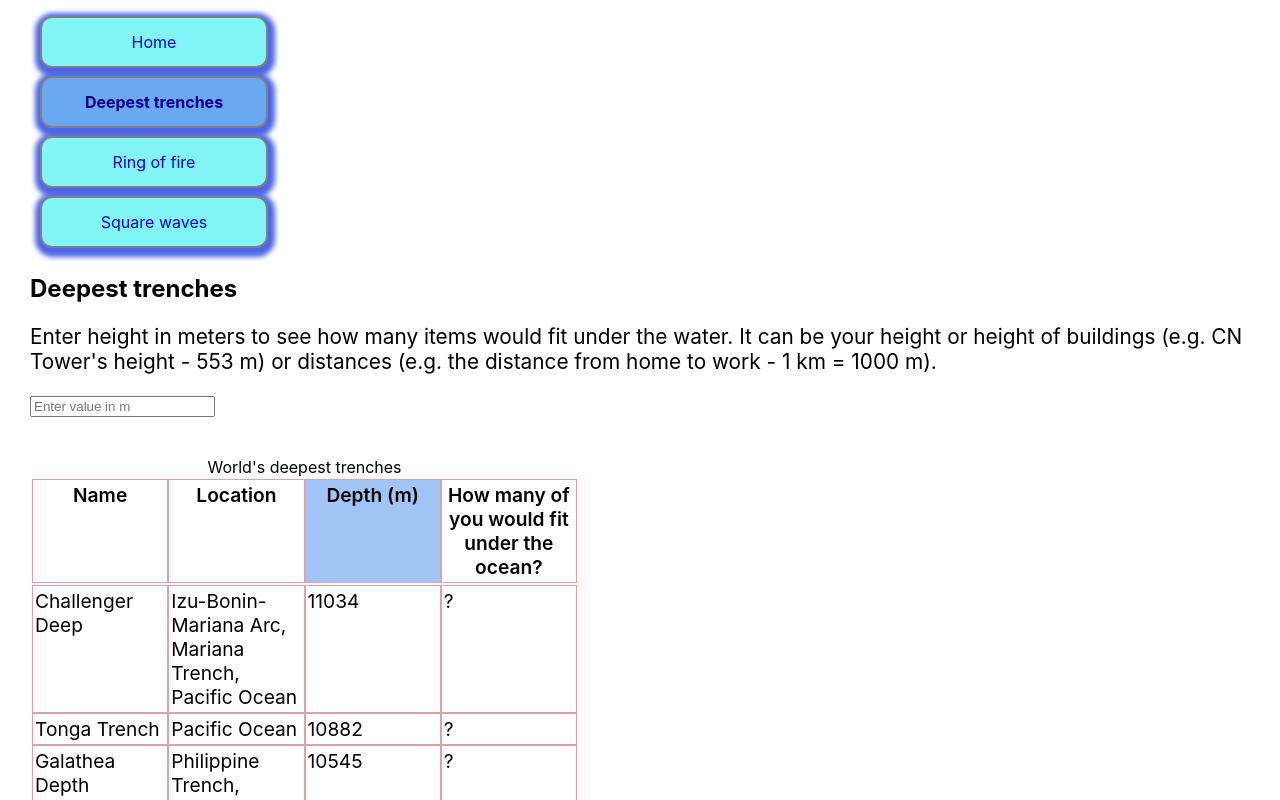
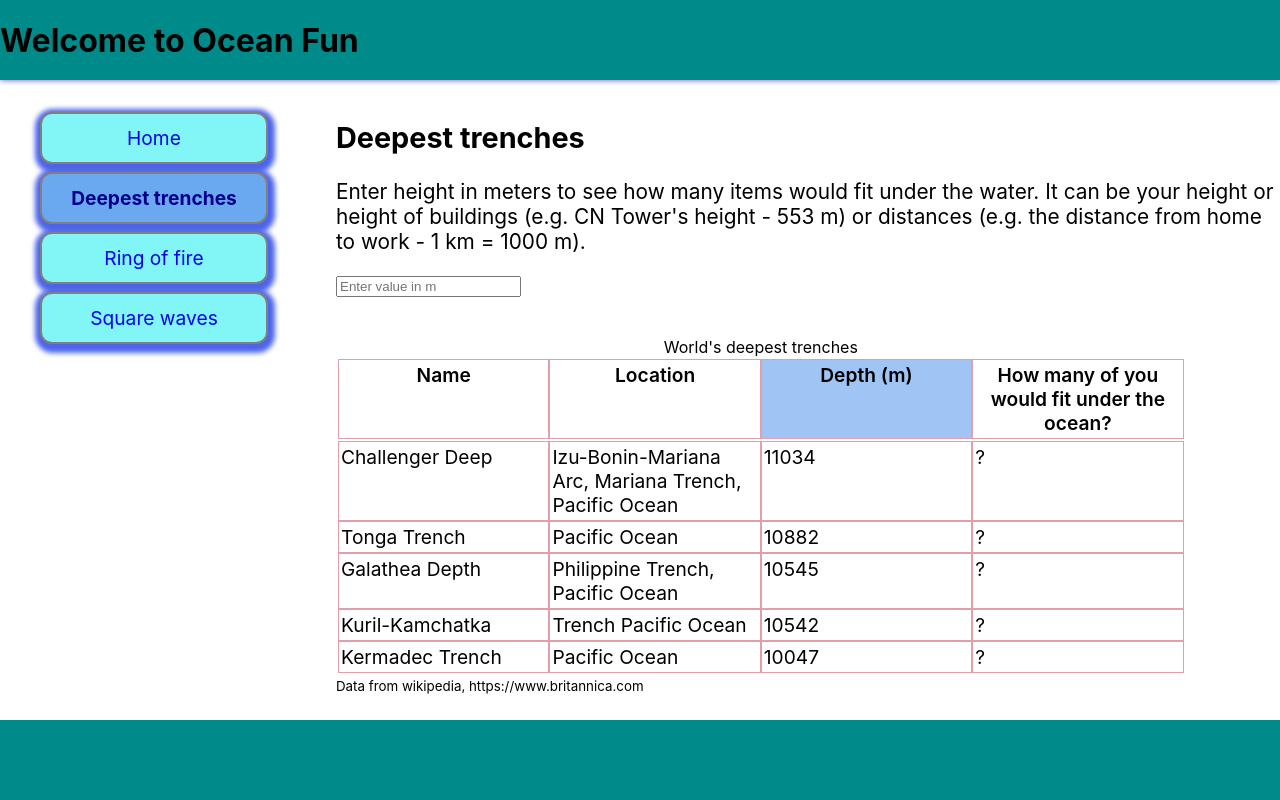
Before and after one commit to viktorija8902/components-shop, a React (Create React App) app: page /trenches in a window 1280 px wide. Shown: the top 800 px of the page. Built offline with nearby package versions, Linux system fonts and the light colour scheme.

Commit message:
Structure page, add initial style

```diff
--- a/src/App.scss
+++ b/src/App.scss
@@ -1,7 +1,40 @@
 $blue: #62dfba;
+$appBlue: rgb(89, 89, 190);
+
+.App__header {
+  grid-area: header;
+  background-color: darkcyan;
+  box-shadow: 0 0 6px $appBlue;
+}
+.Menu {
+  grid-area: menu;
+}
+.App__page {
+  grid-area: page;
+}
+.App__footer {
+  grid-area: footer;
+  background-color: darkcyan;
+  box-shadow: 2 0 6px $appBlue;
+}
 
 .App {
-  text-align: center;
+  display: grid;
+  height: 100vh;
+  grid-template-columns: 20em auto;
+  grid-template-rows: 5em auto 5em;
+  grid-template-areas:
+    "header header"
+    "menu page"
+    "footer footer";
+  gap: 1em 1em;
+}
+
+h2 {
+  font-size: 1.8em;
+}
+p {
+  font-size: 1.2em;
 }
 
 .App-logo {
--- a/src/App.tsx
+++ b/src/App.tsx
@@ -10,8 +10,13 @@ const RingOfFire = lazy(() => import("./components/RingOfFire/index"));
 const App = () => {
   return (
     <Router>
+      <div className="App">
+        <header className="App__header">
+          <h1>Welcome to Ocean Fun</h1>
+        </header>
         <Menu />
         {/* todo add error boundary */}
+        <main className="App__page">
           <Suspense fallback={<div>Preparing data...</div>}>
             <Switch>
               <Route path="/home">
@@ -31,6 +36,9 @@ const App = () => {
           </Route> */}
             </Switch>
           </Suspense>
+        </main>
+        <footer className="App__footer"></footer>
+      </div>
     </Router>
   );
 };
--- a/src/components/Common/Gallery/gallery.scss
+++ b/src/components/Common/Gallery/gallery.scss
@@ -1,5 +1,5 @@
 .Gallery {
-  width: 45%;
+  width: 90%;
   padding-left: 20px;
   img {
     width: 100%;
--- a/src/components/Common/LibraryWindow/index.js
+++ b/src/components/Common/LibraryWindow/index.js
@@ -3,7 +3,7 @@ import Gallery from "./../Gallery/Gallery";
 
 const LibraryWindow = ({ title, text, images }) => (
   <article>
-    <h1>{title}</h1>
+    <h2>{title}</h2>
     <p>{text}</p>
     {images && <Gallery images={images} />}
   </article>
--- a/src/components/Common/Table/table.scss
+++ b/src/components/Common/Table/table.scss
@@ -1,5 +1,5 @@
 .Table {
-  width: 45%;
+  width: 90%;
 }
 .Row,
 .Header__items {
--- a/src/components/Menu/Menu.scss
+++ b/src/components/Menu/Menu.scss
@@ -19,6 +19,7 @@
     background-color: rgb(130, 245, 247);
     box-shadow: 1px 3px 5px 6px rgb(77, 101, 233);
     border: 2px solid #808080;
+    font-size: 1.2em;
   }
   .Menu__link:hover {
     background-color: rgb(188, 216, 247);
--- a/src/components/Trenches/Trenches.tsx
+++ b/src/components/Trenches/Trenches.tsx
@@ -94,7 +94,7 @@ const Trenches = () => {
   };
   return (
     <article className="Trenches">
-      <h1 className="Trenches__title">Deepest trenches</h1>
+      <h2 className="Trenches__title">Deepest trenches</h2>
       <p className="Trenches__text">
         Enter height in meters to see how many items would fit under the water.
         It can be your height or height of buildings (e.g. CN Tower's height -
--- a/src/components/Trenches/trenches.scss
+++ b/src/components/Trenches/trenches.scss
@@ -1,12 +1,8 @@
-.Trenches {
-  margin: 30px;
-}
 .Trenches__text {
   text-align: left;
   font-size: 1.3rem;
 }
 .Trenches__body {
-  display: flex;
   margin-top: 40px;
   width: 100%;
 }
```
Lines whose indentation alone changed are shown as unchanged.
